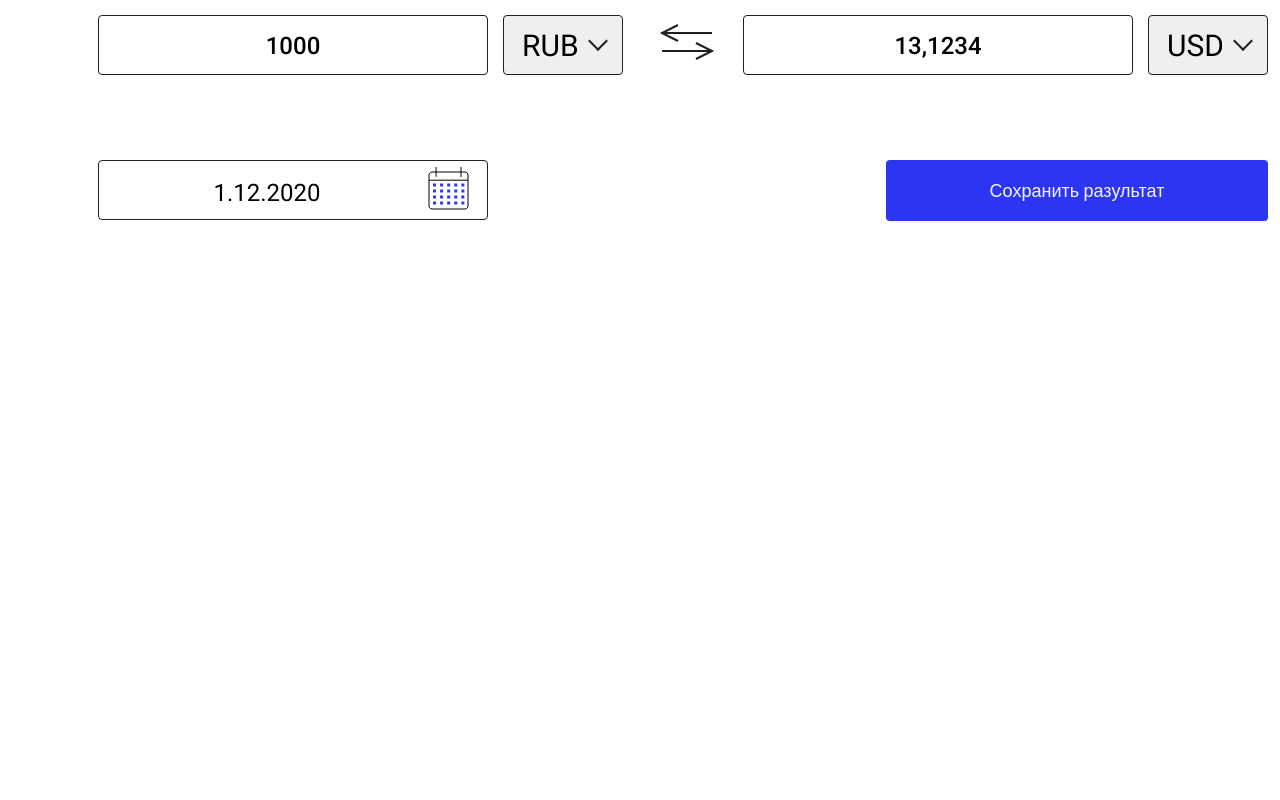
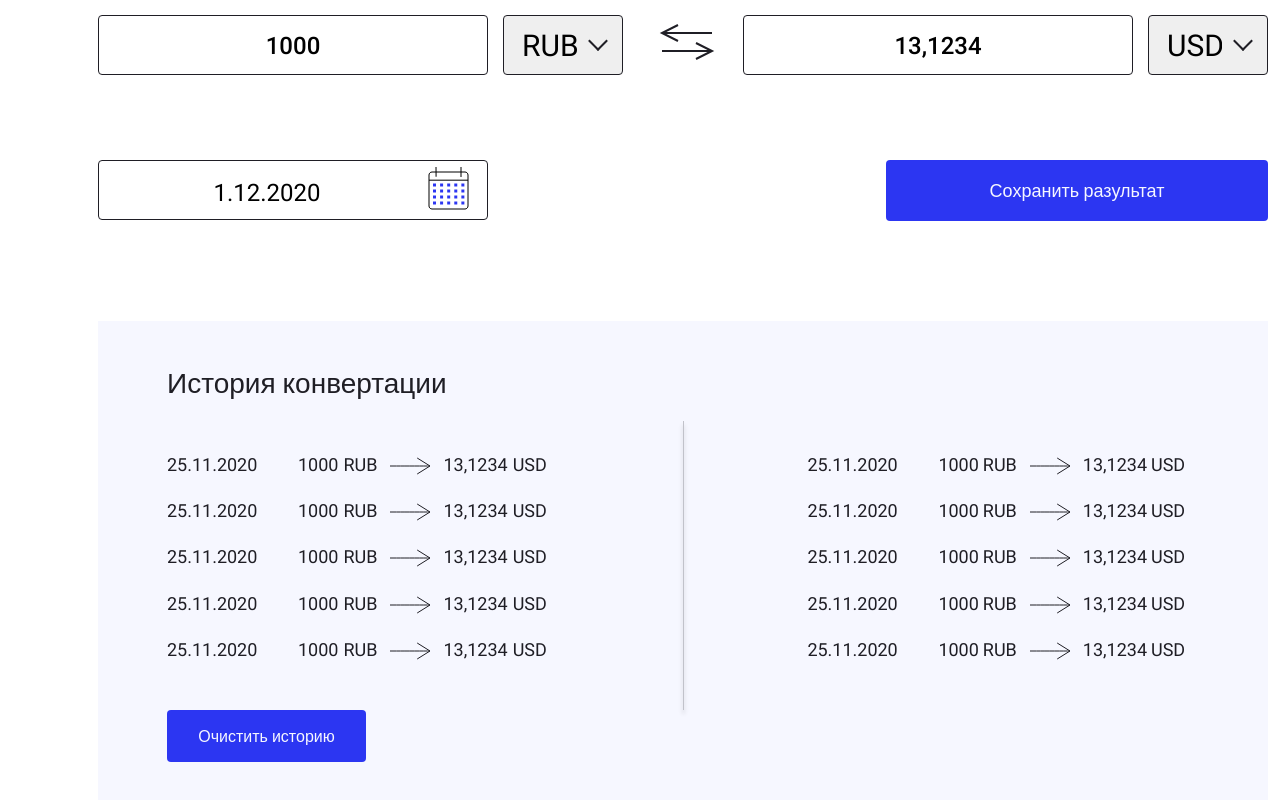
Before and after one commit to alexrocks4/Sakun_ligabank, a React (Create React App) app: page /converter in a window 1280 px wide. Shown: the part 682-1482 px from the top of the page. Before the commit the page ends 1003 px from the top, so only its background shows below. Built offline with nearby package versions, Linux system fonts and the light colour scheme; a web font is replaced by a local one.

Commit message:
feat: markup history block

```diff
--- a/src/assets/scss/variables.scss
+++ b/src/assets/scss/variables.scss
@@ -13,4 +13,5 @@ $color-dark-dark: #000000;
 $color-dark-special-1: rgba(32, 39, 179, 0);
 $color-dark-special-2: rgba(56, 65, 255, 0);
 $color-light: #f6f7ff;
-$color-light-special-1: #e0e1ea
+$color-light-special-1: #e0e1ea;
+$color-light-special-2: #c1c2ca;
--- a/src/components/converter-form/converter-form.jsx
+++ b/src/components/converter-form/converter-form.jsx
@@ -8,7 +8,7 @@ function ConverterForm({ className }) {
   return (
     <form
       className={classNames(className, styles['converter-form'])}
-      action={''}
+      action={'#'}
       method="POST"
       onSubmit={(evt) => evt.preventDefault()}
     >
@@ -29,7 +29,7 @@ function ConverterForm({ className }) {
         </label>
         <label className={classNames(styles['converter-form__currency-label'])}>
           <span className="visually-hidden">Валюта</span>
-          <div className={classNames(styles['converter-form__currency-select-container'])}>
+          <span className={classNames(styles['converter-form__currency-select-container'])}>
             <select
               className={classNames(styles['converter-form__currency-select'])}
               name="currency-from"
@@ -40,7 +40,7 @@ function ConverterForm({ className }) {
               <option value="USD">USD</option>
               <option value="EUR">EUR</option>
             </select>
-          </div>
+          </span>
         </label>
       </fieldset>
 
@@ -60,7 +60,7 @@ function ConverterForm({ className }) {
         </label>
         <label className={classNames(styles['converter-form__currency-label'])}>
           <span className="visually-hidden">Валюта</span>
-          <div className={classNames(styles['converter-form__currency-select-container'])}>
+          <span className={classNames(styles['converter-form__currency-select-container'])}>
             <select
               className={classNames(styles['converter-form__currency-select'])}
               name="currency-to"
@@ -71,7 +71,7 @@ function ConverterForm({ className }) {
               <option value="USD">USD</option>
               <option value="EUR">EUR</option>
             </select>
-          </div>
+          </span>
         </label>
       </fieldset>
 
--- a/src/components/converter-form/converter-form.module.scss
+++ b/src/components/converter-form/converter-form.module.scss
@@ -65,6 +65,7 @@
 }
 
 .converter-form__currency-select-container {
+  display: block;
   position: relative;
 
   &::before {
--- a/src/components/converter-screen/converter-screen.jsx
+++ b/src/components/converter-screen/converter-screen.jsx
@@ -5,6 +5,7 @@ import styles from './converter-screen.module.scss';
 import PromoCredit from '../promo-credit/promo-credit';
 import Wrapper from '../wrapper/wrapper';
 import ConverterForm from '../converter-form/converter-form';
+import History from '../history/history';
 
 function ConverterScreen() {
   return (
@@ -16,7 +17,10 @@ function ConverterScreen() {
       </Wrapper>
       <PromoCredit className={classNames(styles['converter-screen__promo-credit'])} />
       <Wrapper className={classNames(styles['converter-screen__converter-form-wrapper'])}>
-        <ConverterForm/>
+        <ConverterForm />
+      </Wrapper>
+      <Wrapper className={classNames(styles['converter-screen__history'])}>
+        <History />
       </Wrapper>
     </Main>
   );
--- a/src/components/converter-screen/converter-screen.module.scss
+++ b/src/components/converter-screen/converter-screen.module.scss
@@ -25,3 +25,7 @@
   order: 3;
   margin-bottom: 100px;
 }
+
+.converter-screen__history {
+  order: 4;
+}
--- /dev/null
+++ b/src/components/history/history.jsx
@@ -0,0 +1,83 @@
+import React from 'react';
+import PropTypes from 'prop-types';
+import styles from './history.module.scss';
+import classNames from 'classnames';
+import ButtonPrimary from '../button-primary/button-primary';
+
+const CONVERTATIONS_COUNT = 10;
+const CONVERTATIONS_COUNT_PER_BLOCK = 5;
+let counter = 0;
+const convertationsIds = Array(CONVERTATIONS_COUNT).fill(null).map(() => counter++);
+
+function History({ className }) {
+  return (
+    <section className={classNames(className, styles['history'])}>
+      <h2 className={classNames(styles['history__title'])}>
+        История конвертации
+      </h2>
+
+      <table className={classNames(styles['history__table'])}>
+        <caption className="visually-hidden">Информация о сохраненных конвертациях</caption>
+        <tbody className={classNames(styles['history__table-body'], styles['history__table-left-body'])}>
+          <tr className="visually-hidden">
+            <th scope="col">Дата конвертации</th>
+            <th scope="col">Изначальная сумма</th>
+            <th scope="col">Изначальная валюта</th>
+            <th scope="col">Конвертированная сумма</th>
+            <th scope="col">Конвертированная валюта</th>
+          </tr>
+          {convertationsIds.slice(0, CONVERTATIONS_COUNT_PER_BLOCK).map((id) => (
+            <tr
+              className={classNames(styles['history__table-row'])}
+              key={id}
+            >
+              <td className={classNames(styles['history__table-cell'], styles['history__date-column'])}>25.11.2020</td>
+              <td className={classNames(styles['history__table-cell'], styles['history__amount-from-column'])}>1000</td>
+              <td className={classNames(styles['history__table-cell'], styles['history__currency-from-column'])}>RUB</td>
+              <td className={classNames(styles['history__table-cell'], styles['history__amount-to-column'])}>13,1234</td>
+              <td className={classNames(styles['history__table-cell'], styles['history__currency-to-column'])}>USD</td>
+            </tr>
+          ))}
+        </tbody>
+        <tbody className={classNames(styles['history__table-body'], styles['history__table-right-body'])}>
+          <tr className="visually-hidden">
+            <th scope="col">Дата конвертации</th>
+            <th scope="col">Изначальная сумма</th>
+            <th scope="col">Изначальная валюта</th>
+            <th scope="col">Конвертированная сумма</th>
+            <th scope="col">Конвертированная валюта</th>
+          </tr>
+          {convertationsIds.slice(CONVERTATIONS_COUNT_PER_BLOCK, CONVERTATIONS_COUNT).map((id) => (
+            <tr
+              className={classNames(styles['history__table-row'])}
+              key={id}
+            >
+              <td className={classNames(styles['history__table-cell'], styles['history__date-column'])}>25.11.2020</td>
+              <td className={classNames(styles['history__table-cell'], styles['history__amount-from-column'])}>1000</td>
+              <td className={classNames(styles['history__table-cell'], styles['history__currency-from-column'])}>RUB</td>
+              <td className={classNames(styles['history__table-cell'], styles['history__amount-to-column'])}>13,1234</td>
+              <td className={classNames(styles['history__table-cell'], styles['history__currency-to-column'])}>USD</td>
+            </tr>
+          ))}
+        </tbody>
+      </table>
+      <ButtonPrimary
+        className={classNames(styles['history__button'])}
+        type="button"
+      >
+        Очистить историю
+      </ButtonPrimary>
+    </section>
+
+  );
+}
+
+History.propTypes = {
+  className: PropTypes.string.isRequired,
+};
+
+History.defaultProps = {
+  className: '',
+};
+
+export default History;
--- /dev/null
+++ b/src/components/history/history.module.scss
@@ -0,0 +1,119 @@
+@import "../../assets/scss/variables.scss";
+
+.history {
+  position: relative;
+  margin: 0 0 110px 0;
+  padding: 42px 77px 40px 69px;
+  background-color: $color-light;
+  font-size: 18px;
+  line-height: 23.4px;
+
+  &::before {
+    position: absolute;
+    top: 100px;
+    left: 50%;
+    height: 289px;
+    width: 1px;
+    background-color: $color-light-special-2;
+    box-shadow: 0px 4px 4px rgba(0, 0, 0, 0.25);
+    content: "";
+  }
+}
+
+.history__title {
+  margin: 0 0 50px 0;
+  padding: 0;
+  font-size: 28px;
+  font-weight: 500;
+  line-height: 39.2px;
+}
+
+.history__table {
+  display: flex;
+  flex-wrap: wrap;
+  align-items: flex-start;
+  justify-content: space-between;
+  margin: 0 0 48px 0;
+  width: 100%;
+  padding: 0;
+  border: none;
+  border-collapse: collapse;
+  border-spacing: 0;
+}
+.history__table-body {
+  max-width: 50%;
+  min-height: 207px;
+}
+
+.history__table-row {
+  margin: 0;
+  padding: 0 0 33px 0;
+  border: none;
+}
+
+.history__table-row:last-child .history__table-cell {
+  padding-bottom: 0;
+}
+
+.history__table-cell {
+  margin: 0;
+  padding: 0 0 23px 0;
+  word-break: break-all;
+  vertical-align: top;
+}
+
+.history__table-left-body .history__table-cell:last-child {
+  padding-right: 30px;
+}
+
+.history__table-right-body .history__table-cell:first-child {
+  padding-left: 30px;
+}
+
+.history__date-column {
+  padding-right: 39px;
+  width: 92px;
+}
+
+.history__table-left-body .history__amount-from-column,
+.history__table-left-body .history__amount-to-column {
+  padding-right: 5px;
+  min-width: 40px;
+  max-width: 120px;
+}
+
+.history__currency-from-column,
+.history__currency-to-column {
+  width: 40px;
+}
+
+.history__currency-from-column {
+  position: relative;
+  padding-right: 60px;
+
+  &::before {
+    position: absolute;
+    top: 4px;
+    right: 12px;
+    width: 41px;
+    height: 18px;
+    background-image: url("./arrow-right.svg");
+    content: "";
+  }
+}
+
+.history__table-right-body .history__amount-from-column,
+.history__table-right-body .history__amount-to-column
+ {
+  padding-right: 4px;
+  min-width: 38px;
+  max-width: 120px;
+}
+
+.history__button {
+  padding: 17px;
+  width: 199px;
+  font-size: 16px;
+  font-weight: 500;
+  line-height: 18.75px;
+}
```
Also changed, not shown: src/components/history/arrow-right.svg (added).
